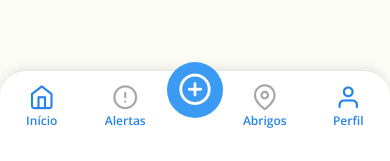
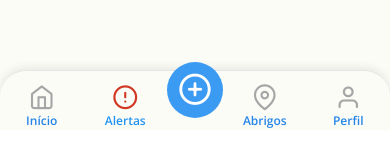
Before and after one commit to akemilol/Eventus-Mobile, a React Native app: screen /Alertas in a window 390 px wide. Shown: the part 680-841 px from the top of the page. Built offline with nearby package versions, Linux system fonts and the light colour scheme.

Commit message:
separando a estilização de navbar

```diff
--- a/package.json
+++ b/package.json
@@ -14,6 +14,7 @@
     "@expo/metro-runtime": "~5.0.4",
     "@expo/vector-icons": "^14.1.0",
     "@react-native-async-storage/async-storage": "^2.1.2",
+    "@react-navigation/bottom-tabs": "^7.3.14",
     "@react-navigation/native": "^7.1.9",
     "@react-navigation/native-stack": "^7.3.13",
     "axios": "^1.9.0",
--- a/src/components/Navbar.jsx
+++ b/src/components/Navbar.jsx
@@ -1,16 +1,39 @@
-import { View, Text, TouchableOpacity, StyleSheet } from "react-native";
+import { View, Text, TouchableOpacity } from "react-native";
 import { Feather } from "@expo/vector-icons";
+import { useRoute, useNavigation } from "@react-navigation/native";
+import styles from "../styles/navbar.styles";
 
-export default function Navbar({ navigation }) {
+export default function Navbar() {
+  const route = useRoute();
+  const navigation = useNavigation();
+
   return (
     <View style={styles.navbar}>
       <TouchableOpacity style={styles.navItem} onPress={() => navigation.navigate("Inicial")}>
-        <Feather name="home" size={26} color="#2584E8" />
-        <Text style={styles.navLabel}>Início</Text>
+        <Feather
+          name="home"
+          size={26}
+          color={route.name === "Inicial" ? "#2294f3" : "#A6A6A6"}
+        />
+        <Text style={[
+          styles.navLabel,
+          route.name === "Inicial" && { color: "#2294f3", fontWeight: "bold" }
+        ]}>
+          Início
+        </Text>
       </TouchableOpacity>
       <TouchableOpacity style={styles.navItem} onPress={() => navigation.navigate("Alertas")}>
-        <Feather name="alert-circle" size={26} color="#A6A6A6" />
-        <Text style={styles.navLabel}>Alertas</Text>
+        <Feather
+          name="alert-circle"
+          size={26}
+          color={route.name === "Alertas" ? "#d13824" : "#A6A6A6"}
+        />
+        <Text style={[
+          styles.navLabel,
+          route.name === "Alertas" && { color: "#2294f3", fontWeight: "bold" }
+        ]}>
+          Alertas
+        </Text>
       </TouchableOpacity>
       <TouchableOpacity
         style={styles.navAdd}
@@ -19,59 +42,31 @@ export default function Navbar({ navigation }) {
         <Feather name="plus-circle" size={34} color="#fff" />
       </TouchableOpacity>
       <TouchableOpacity style={styles.navItem} onPress={() => navigation.navigate("Abrigos")}>
-        <Feather name="map-pin" size={26} color="#A6A6A6" />
-        <Text style={styles.navLabel}>Abrigos</Text>
+        <Feather
+          name="map-pin"
+          size={26}
+          color={route.name === "Abrigos" ? "#6acf80" : "#A6A6A6"}
+        />
+        <Text style={[
+          styles.navLabel,
+          route.name === "Abrigos" && { color: "#2294f3", fontWeight: "bold" }
+        ]}>
+          Abrigos
+        </Text>
       </TouchableOpacity>
       <TouchableOpacity style={styles.navItem} onPress={() => navigation.navigate("Perfil")}>
-        <Feather name="user" size={26} color="#2584E8" />
-        <Text style={[styles.navLabel, { color: "#2584E8", fontWeight: "bold" }]}>Perfil</Text>
+        <Feather
+          name="user"
+          size={26}
+          color={route.name === "Perfil" ? "#d1a104" : "#A6A6A6"}
+        />
+        <Text style={[
+          styles.navLabel,
+          route.name === "Perfil" && { color: "#2294f3", fontWeight: "bold" }
+        ]}>
+          Perfil
+        </Text>
       </TouchableOpacity>
     </View>
   );
 }
-
-const styles = StyleSheet.create({
-  navbar: {
-    position: "absolute",
-    left: 0,
-    right: 0,
-    bottom: 24,
-    width: "100%",
-    height: 70,
-    backgroundColor: "#fff",
-    borderTopLeftRadius: 26,
-    borderTopRightRadius: 26,
-    flexDirection: "row",
-    alignItems: "center",
-    justifyContent: "space-around",
-    elevation: 18,
-    shadowColor: "#000",
-    shadowOpacity: 0.09,
-    shadowOffset: { width: 0, height: -2 },
-    shadowRadius: 10,
-    borderTopWidth: 1,
-    borderColor: "#e6e6e6"
-  },
-  navItem: {
-    flex: 1,
-    alignItems: "center",
-    justifyContent: "center",
-  },
-  navAdd: {
-    width: 56,
-    height: 56,
-    backgroundColor: "#3B9AF2",
-    borderRadius: 28,
-    alignItems: "center",
-    justifyContent: "center",
-    position: "relative",
-    bottom: 16,
-    zIndex: 2,
-  },
-  navLabel: {
-    fontSize: 12,
-    color: "#2584E8",
-    fontFamily: "OpenSans-SemiBold",
-    marginTop: 1,
-  },
-});
--- /dev/null
+++ b/src/styles/navbar.styles.js
@@ -0,0 +1,47 @@
+import { StyleSheet } from "react-native";
+
+export default StyleSheet.create({
+navbar: {
+    position: "absolute",
+    left: 0,
+    right: 0,
+    bottom: 24,
+    width: "100%",
+    height: 70,
+    backgroundColor: "#FCFCF7",
+    borderTopLeftRadius: 26,
+    borderTopRightRadius: 26,
+    flexDirection: "row",
+    alignItems: "center",
+    justifyContent: "space-around",
+    elevation: 18,
+    shadowColor: "#000",
+    shadowOpacity: 0.09,
+    shadowOffset: { width: 0, height: -2 },
+    shadowRadius: 10,
+    borderTopWidth: 1,
+    borderColor: "#e6e6e6"
+},
+navItem: {
+    flex: 1,
+    alignItems: "center",
+    justifyContent: "center",
+},
+navAdd: {
+    width: 56,
+    height: 56,
+    backgroundColor: "#3B9AF2",
+    borderRadius: 28,
+    alignItems: "center",
+    justifyContent: "center",
+    position: "relative",
+    bottom: 16,
+    zIndex: 2,
+},
+navLabel: {
+    fontSize: 12,
+    color: "#2584E8",
+    fontFamily: "OpenSans-SemiBold",
+    marginTop: 1,
+},
+});
```
Also changed, not shown: 1 other file (tests, documents, lock files or other folders).
